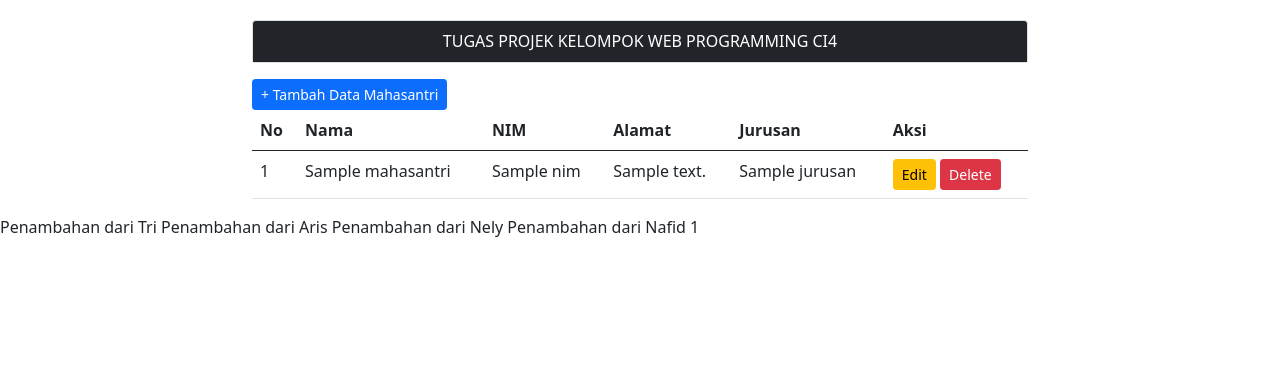
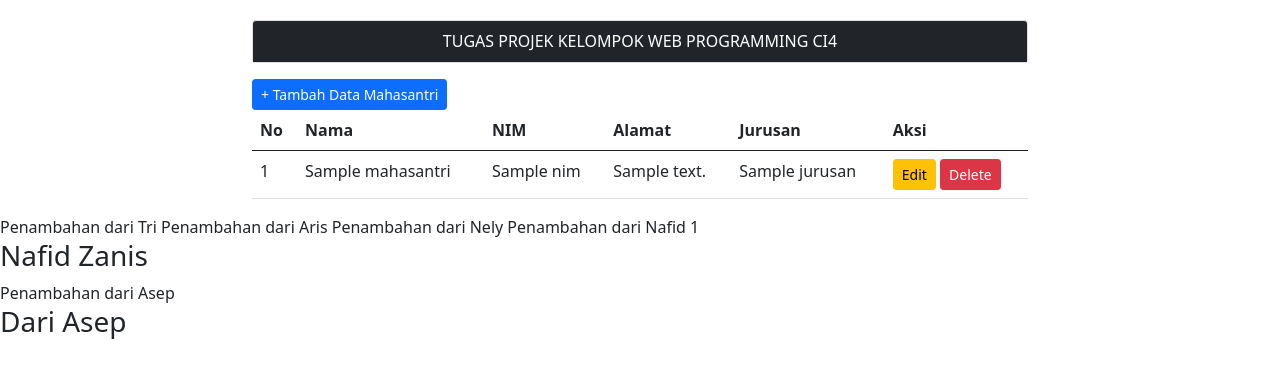
Before and after one commit to Nafid-Zanis/TugasPostTest, a CodeIgniter 4 app: template app/Views/mahasantri_view.php in a window 1280 px wide. Shown: the top 378 px of the page. Run offline with PHP 8.4 and a stand-in for CodeIgniter, Linux system fonts and the light colour scheme; the template is opened without the code that fills it: most values are stand-ins (such as "Sample title", 1, 10 or a date in 2020); data that the repository does not hold is empty; some libraries are stand-ins or nearby versions.

Commit message:
nambah dari asep

```diff
--- a/app/Views/mahasantri_view.php
+++ b/app/Views/mahasantri_view.php
@@ -122,6 +122,11 @@
     <!---->
     Penambahan dari Nafid 1
     <!--  -->
+    <h3>Nafid Zanis</h3>
+
+    Penambahan dari Asep
+    <!--  -->
+    <h3>Dari Asep</h3>
     <script src="https://cdn.jsdelivr.net/npm/bootstrap@5.0.2/dist/js/bootstrap.bundle.min.js" integrity="sha384-MrcW6ZMFYlzcLA8Nl+NtUVF0sA7MsXsP1UyJoMp4YLEuNSfAP+JcXn/tWtIaxVXM" crossorigin="anonymous"></script>
 
     <script src="https://code.jquery.com/jquery-3.7.0.min.js" integrity="sha256-2Pmvv0kuTBOenSvLm6bvfBSSHrUJ+3A7x6P5Ebd07/g=" crossorigin="anonymous"></script>
```
